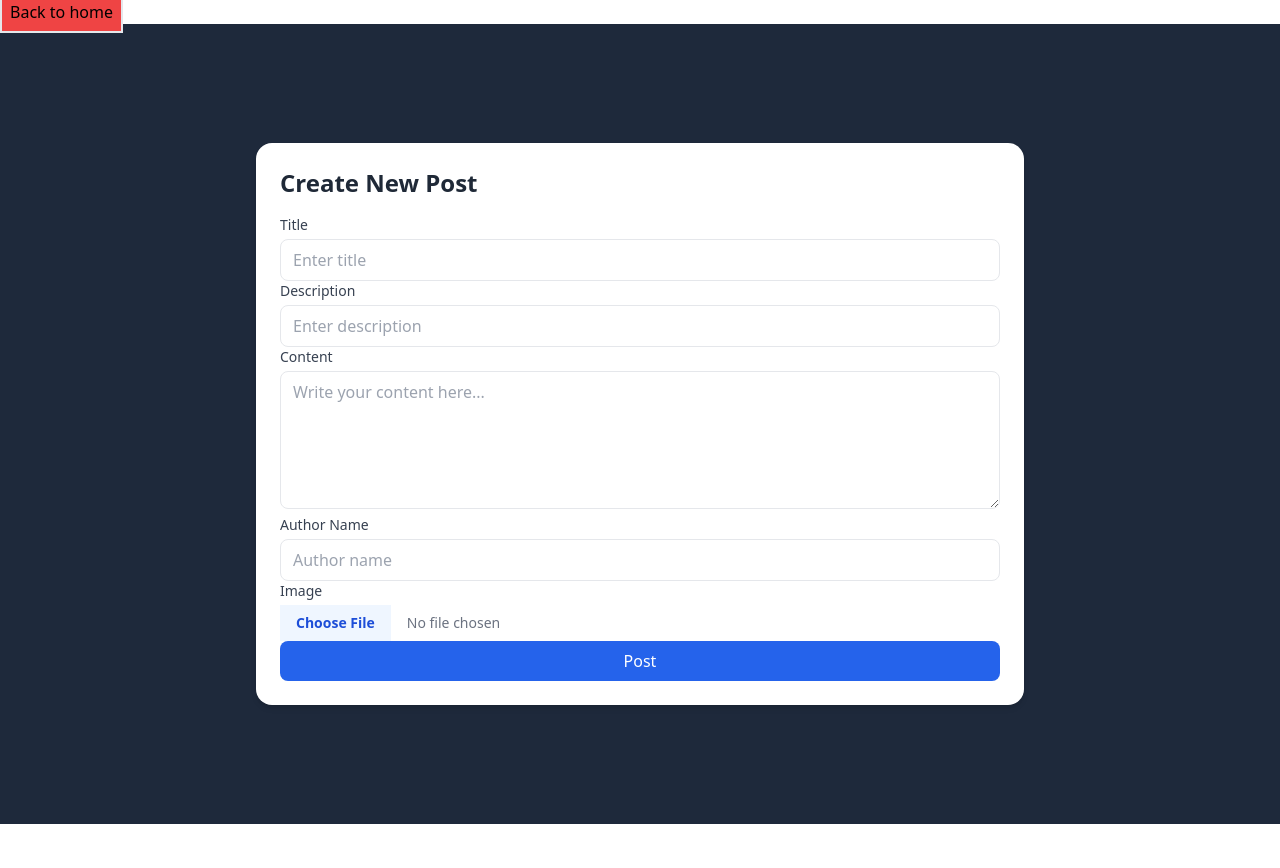
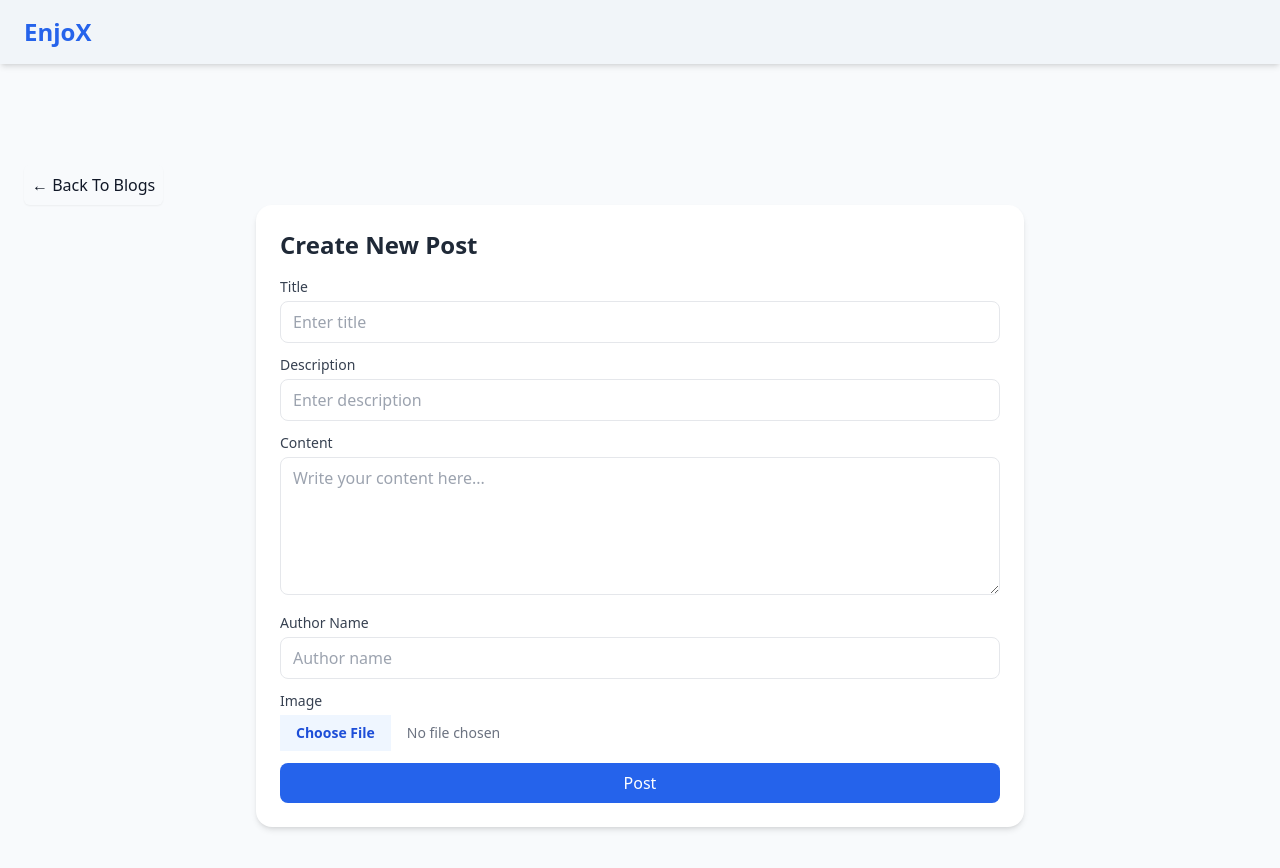
Before and after one commit to ArmanBhatia0100/blog-app, a React (Vite) app: page /createPost in a window 1280 px wide. Shown: the top 868 px of the page. Before the commit the page ends 824 px from the top, so only its background shows below. Built offline with nearby package versions, Linux system fonts and the light colour scheme; no server answers.

Commit message:
fixed and enhanced the UI

```diff
--- a/src/App.jsx
+++ b/src/App.jsx
@@ -11,7 +11,7 @@ function App() {
   useFetchBlog();
   return (
     <>
-      <div>
+      <div className="bg-slate-50">
         <BrowserRouter>
           <Routes>
             <Route path="/" element={<Home />}></Route>
--- a/src/components/Header.jsx
+++ b/src/components/Header.jsx
@@ -1,20 +1,24 @@
 import { Link } from "react-router-dom";
 
-const Header = () => {
+const Header = ({ children }) => {
   // Get input value of the searchbar from the ref
 
   return (
-    <header className="flex justify-between items-center bg-white shadow-md px-6 py-4">
+    <header className="flex justify-between items-center bg-slate-100 shadow-md px-6 py-4">
       <h1 className="font-bold text-blue-600 text-2xl">EnjoX</h1>
-      <div className="flex items-center space-x-4">
-        <Link to="/createpost">
-          <button className="bg-blue-600 hover:bg-blue-700 px-4 py-2 rounded-full text-white transition duration-200">
-            Create Post
-          </button>
-        </Link>
-      </div>
+      <div className="flex items-center space-x-4">{children}</div>
     </header>
   );
 };
 
+Header.CreateButton = () => {
+  return (
+    <Link to="/createpost">
+      <button className="bg-blue-600 hover:bg-blue-700 px-4 py-2 rounded-full text-white transition duration-200">
+        Create Post
+      </button>
+    </Link>
+  );
+};
+
 export default Header;
--- a/src/components/SearchBar.jsx
+++ b/src/components/SearchBar.jsx
@@ -30,7 +30,7 @@ export default function SearchBar() {
           ref={blogSearchRef}
           type="text"
           placeholder="Search posts..."
-          className="mr-4 py-2 pr-4 pl-10 border border-gray-300 rounded-full focus:outline-none focus:ring-2 focus:ring-blue-500 w-96"
+          className="mr-4 py-2 pr-4 pl-10 border border-gray-300 rounded-full focus:outline-none focus:ring-2 focus:ring-blue-500 w-56 md:w-72 lg:w-96"
         />
         <button
           onClick={searchHandler}
--- a/src/pages/CreatePostForm.jsx
+++ b/src/pages/CreatePostForm.jsx
@@ -2,6 +2,7 @@ import React, { use, useRef } from "react";
 import { Link } from "react-router-dom";
 import { v4 as uuidv4 } from "uuid";
 import { BlogContext } from "../context/BlogContext";
+import Header from "../components/Header";
 
 /**
  *
@@ -48,17 +49,20 @@ export default function CreatePostForm() {
 
   return (
     <div>
-      <div>
-        <Link to="/" className="bg-red-500 p-2 border-2">
-          Back to home
+      <Header></Header>
+
+      {/* back button */}
+      <div className="flex flex-col justify-center items-center bg-slate-50 mt-8 h-screen">
+        <Link to="/" className="self-start shadow-sm ml-6 p-2 border-gray-400 rounded-md text-gray-900">
+          &larr; Back To Blogs
         </Link>
-      </div>
-      <div className="flex justify-center items-center bg-slate-800 h-screen">
+
+      {/* Input form */}
         <div className="space-y-4 bg-white shadow-md mx-auto p-6 rounded-2xl min-w-[60vw] max-w-xl">
           <h2 className="mb-4 font-bold text-gray-800 text-2xl">
             Create New Post
           </h2>
-          <form onSubmit={submitHandler}>
+          <form onSubmit={submitHandler} className="flex flex-col gap-3">
             <div>
               <label className="block mb-1 font-medium text-gray-700 text-sm">
                 Title
--- a/src/pages/Home.jsx
+++ b/src/pages/Home.jsx
@@ -1,5 +1,5 @@
 import BlogList from "../components/blog/BlogList";
-import  Header  from "../components/Header";
+import Header from "../components/Header";
 import { use } from "react";
 import { BlogContext } from "../context/BlogContext";
 
@@ -7,7 +7,9 @@ export default function Home() {
   const constext = use(BlogContext);
   return (
     <>
-      <Header></Header>
+      <Header>
+        <Header.CreateButton></Header.CreateButton>
+      </Header>
 
       {/* Loading state if the list is null */}
       {!constext.filteredBlogList ? (
```
